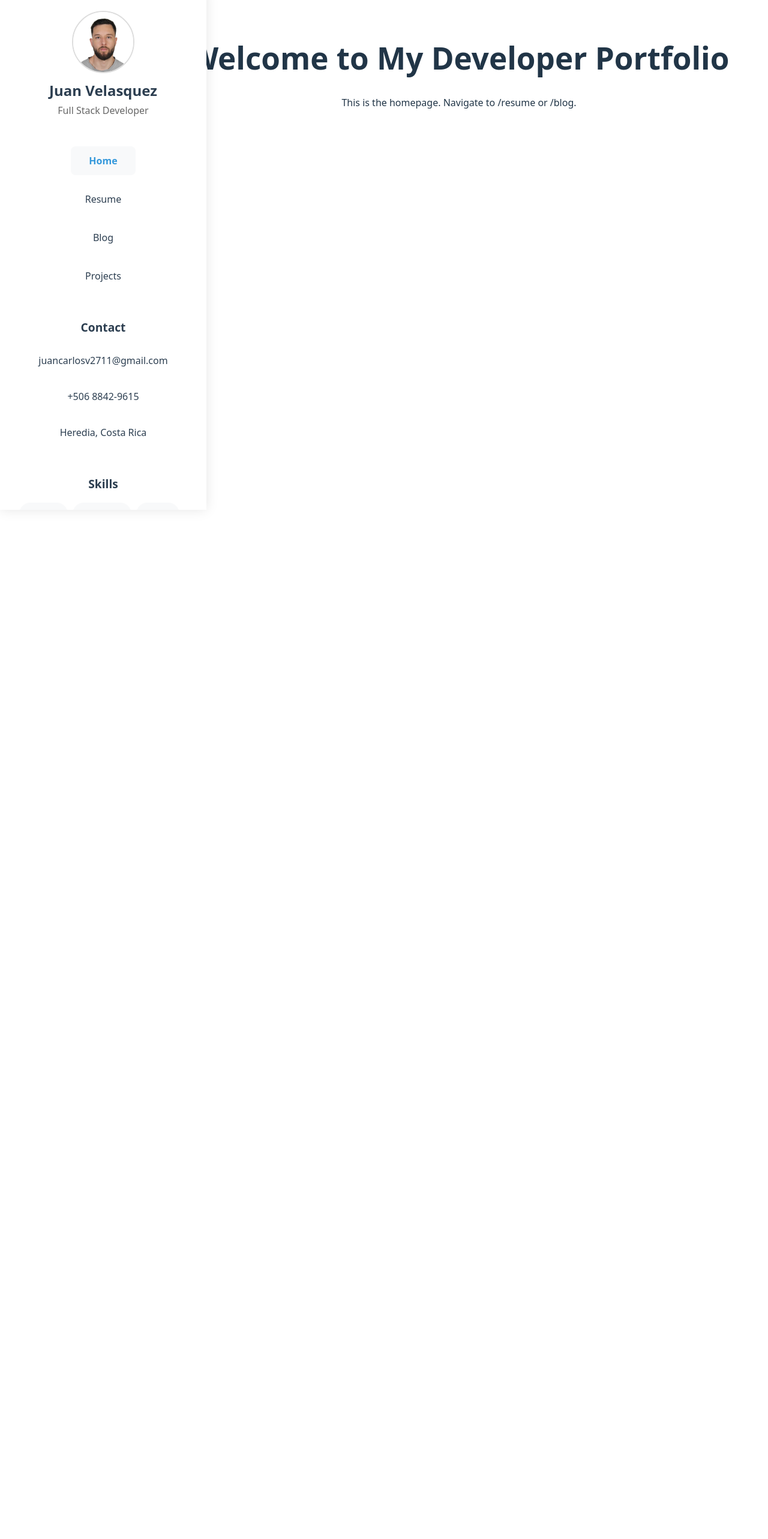
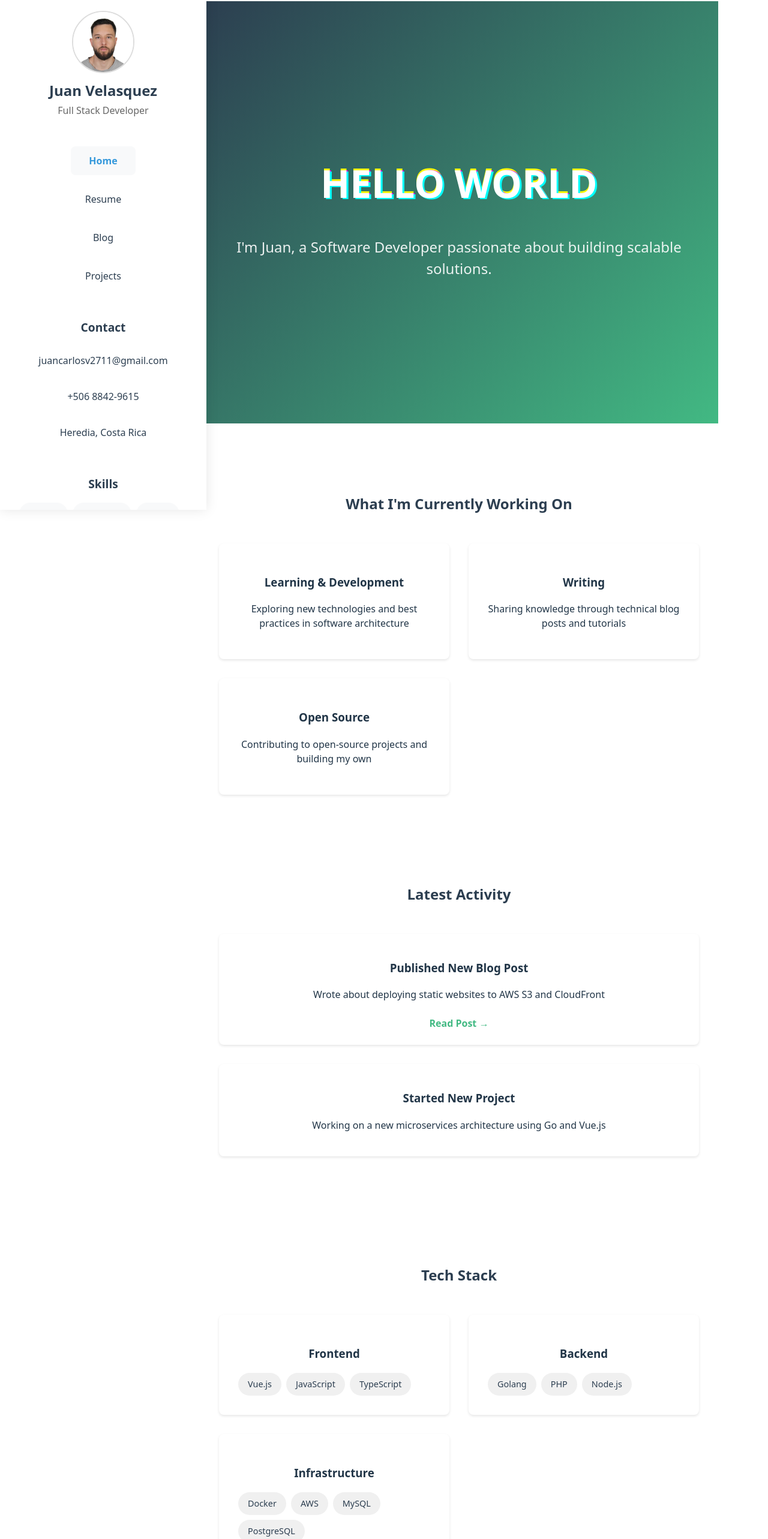
Before and after one commit to juancarlosv2711/static-resume-blog, a Vue app: page / in a window 1280 px wide. Shown: the part 14-2580 px from the top of the page at 60% size. Before the commit the page ends 864 px from the top, so only its background shows below. Built offline with nearby package versions, Linux system fonts and the light colour scheme; the HTML template or start-up script is replaced by a standard one.

Commit message:
Adding home info

```diff
--- a/src/components/views/Home.vue
+++ b/src/components/views/Home.vue
@@ -1,20 +1,335 @@
 <!-- Add at least a <template> or <script> -->
 <template>
   <div class="home">
-      <h1>Welcome to My Developer Portfolio</h1>
-      <p>This is the homepage. Navigate to /resume or /blog.</p>
+    <section class="hero">
+      <div class="hero-content">
+        <h1 class="glitch" data-text="Hello World">Hello World</h1>
+        <p class="typing-text">
+          I'm Juan, a Software Developer passionate about building scalable
+          solutions.
+        </p>
+      </div>
+    </section>
+
+    <section class="current-focus">
+      <h2>What I'm Currently Working On</h2>
+      <div class="focus-grid">
+        <div class="focus-card">
+          <i class="fas fa-code"></i>
+          <h3>Learning & Development</h3>
+          <p>
+            Exploring new technologies and best practices in software
+            architecture
+          </p>
+        </div>
+        <div class="focus-card">
+          <i class="fas fa-pen"></i>
+          <h3>Writing</h3>
+          <p>Sharing knowledge through technical blog posts and tutorials</p>
+        </div>
+        <div class="focus-card">
+          <i class="fas fa-project-diagram"></i>
+          <h3>Open Source</h3>
+          <p>Contributing to open-source projects and building my own</p>
+        </div>
+      </div>
+    </section>
+
+    <section class="latest-activity">
+      <h2>Latest Activity</h2>
+      <div class="activity-timeline">
+        <div class="timeline-item">
+          <div class="timeline-content">
+            <h3>Published New Blog Post</h3>
+            <p>
+              Wrote about deploying static websites to AWS S3 and CloudFront
+            </p>
+            <router-link to="/blog/static-website-hosting" class="read-more"
+              >Read Post →</router-link
+            >
+          </div>
+        </div>
+        <div class="timeline-item">
+          <div class="timeline-content">
+            <h3>Started New Project</h3>
+            <p>
+              Working on a new microservices architecture using Go and Vue.js
+            </p>
+          </div>
+        </div>
+      </div>
+    </section>
+
+    <section class="tech-stack">
+      <h2>Tech Stack</h2>
+      <div class="stack-grid">
+        <div class="stack-category">
+          <h3>Frontend</h3>
+          <div class="stack-items">
+            <span class="stack-item">Vue.js</span>
+            <span class="stack-item">JavaScript</span>
+            <span class="stack-item">TypeScript</span>
+          </div>
+        </div>
+        <div class="stack-category">
+          <h3>Backend</h3>
+          <div class="stack-items">
+            <span class="stack-item">Golang</span>
+            <span class="stack-item">PHP</span>
+            <span class="stack-item">Node.js</span>
+          </div>
+        </div>
+        <div class="stack-category">
+          <h3>Infrastructure</h3>
+          <div class="stack-items">
+            <span class="stack-item">Docker</span>
+            <span class="stack-item">AWS</span>
+            <span class="stack-item">MySQL</span>
+            <span class="stack-item">PostgreSQL</span>
+          </div>
+        </div>
+      </div>
+    </section>
+
+    <section class="connect">
+      <h2>Let's Connect</h2>
+      <p>
+        I'm always open to discussing new projects, ideas, or opportunities.
+      </p>
+      <div class="social-links">
+        <a
+          href="https://github.com/yourusername"
+          target="_blank"
+          class="social-link"
+        >
+          <i class="fab fa-github"></i>
+        </a>
+        <a
+          href="https://linkedin.com/in/yourusername"
+          target="_blank"
+          class="social-link"
+        >
+          <i class="fab fa-linkedin"></i>
+        </a>
+        <a href="mailto:juancarlosv2711@gmail.com" class="social-link">
+          <i class="fas fa-envelope"></i>
+        </a>
+      </div>
+    </section>
   </div>
 </template>
 
 <script>
 export default {
-    name: 'HomeView'
-  }
+  name: "HomeView",
+};
 </script>
 
 <style scoped>
 .home {
+  max-width: 1200px;
+  margin: 0 auto;
+  padding: 0 2rem;
+}
+
+.hero {
+  height: 80vh;
+  display: flex;
+  align-items: center;
+  justify-content: center;
   text-align: center;
+  background: linear-gradient(135deg, #2c3e50 0%, #42b983 100%);
+  color: white;
+  margin: -2rem -2rem 2rem -2rem;
+  padding: 2rem;
+}
+
+.hero-content {
+  max-width: 800px;
+}
+
+.glitch {
+  font-size: 4rem;
+  font-weight: 700;
+  text-transform: uppercase;
+  position: relative;
+  text-shadow: 0.05em 0 0 #00fffc, -0.03em -0.04em 0 #fc00ff,
+    0.025em 0.04em 0 #fffc00;
+  animation: glitch 725ms infinite;
+}
+
+.typing-text {
+  font-size: 1.5rem;
+  margin-top: 1rem;
+  opacity: 0.9;
+}
+
+.current-focus,
+.latest-activity,
+.tech-stack,
+.connect {
+  padding: 4rem 0;
+}
+
+h2 {
+  text-align: center;
+  margin-bottom: 3rem;
+  color: #2c3e50;
+}
+
+.focus-grid {
+  display: grid;
+  grid-template-columns: repeat(auto-fit, minmax(250px, 1fr));
+  gap: 2rem;
+}
+
+.focus-card {
+  background: white;
+  padding: 2rem;
+  border-radius: 8px;
+  box-shadow: 0 2px 4px rgba(0, 0, 0, 0.1);
+  text-align: center;
+  transition: transform 0.3s ease;
+}
+
+.focus-card:hover {
+  transform: translateY(-5px);
+}
+
+.focus-card i {
+  font-size: 2.5rem;
+  color: #42b983;
+  margin-bottom: 1rem;
+}
+
+.activity-timeline {
+  max-width: 800px;
+  margin: 0 auto;
+}
+
+.timeline-item {
+  margin-bottom: 2rem;
+}
+
+.timeline-content {
+  background: white;
+  padding: 1.5rem;
+  border-radius: 8px;
+  box-shadow: 0 2px 4px rgba(0, 0, 0, 0.1);
+  transition: transform 0.3s ease;
+}
+
+.timeline-content:hover {
+  transform: translateX(5px);
+}
+
+.stack-grid {
+  display: grid;
+  grid-template-columns: repeat(auto-fit, minmax(250px, 1fr));
+  gap: 2rem;
+}
+
+.stack-category {
+  background: white;
+  padding: 2rem;
+  border-radius: 8px;
+  box-shadow: 0 2px 4px rgba(0, 0, 0, 0.1);
+}
+
+.stack-items {
+  display: flex;
+  flex-wrap: wrap;
+  gap: 0.5rem;
+  margin-top: 1rem;
+}
+
+.stack-item {
+  background: #f0f0f0;
+  padding: 0.5rem 1rem;
+  border-radius: 20px;
+  font-size: 0.9rem;
+  color: #2c3e50;
+}
+
+.connect {
+  text-align: center;
+  background: #f8f9fa;
+  padding: 4rem;
+  border-radius: 8px;
+}
+
+.social-links {
+  display: flex;
+  justify-content: center;
+  gap: 1.5rem;
   margin-top: 2rem;
 }
+
+.social-link {
+  color: #2c3e50;
+  font-size: 1.5rem;
+  transition: color 0.3s ease;
+}
+
+.social-link:hover {
+  color: #42b983;
+}
+
+.read-more {
+  color: #42b983;
+  text-decoration: none;
+  font-weight: 600;
+  display: inline-block;
+  margin-top: 0.5rem;
+}
+
+@keyframes glitch {
+  0% {
+    text-shadow: 0.05em 0 0 #00fffc, -0.03em -0.04em 0 #fc00ff,
+      0.025em 0.04em 0 #fffc00;
+  }
+  15% {
+    text-shadow: 0.05em 0 0 #00fffc, -0.03em -0.04em 0 #fc00ff,
+      0.025em 0.04em 0 #fffc00;
+  }
+  16% {
+    text-shadow: -0.05em -0.025em 0 #00fffc, 0.025em 0.035em 0 #fc00ff,
+      -0.05em -0.05em 0 #fffc00;
+  }
+  49% {
+    text-shadow: -0.05em -0.025em 0 #00fffc, 0.025em 0.035em 0 #fc00ff,
+      -0.05em -0.05em 0 #fffc00;
+  }
+  50% {
+    text-shadow: 0.05em 0.035em 0 #00fffc, 0.03em 0 0 #fc00ff,
+      0 -0.04em 0 #fffc00;
+  }
+  99% {
+    text-shadow: 0.05em 0.035em 0 #00fffc, 0.03em 0 0 #fc00ff,
+      0 -0.04em 0 #fffc00;
+  }
+  100% {
+    text-shadow: -0.05em 0 0 #00fffc, -0.025em -0.04em 0 #fc00ff,
+      -0.04em -0.025em 0 #fffc00;
+  }
+}
+
+@media (max-width: 768px) {
+  .hero {
+    height: auto;
+    padding: 4rem 2rem;
+  }
+
+  .glitch {
+    font-size: 2.5rem;
+  }
+
+  .typing-text {
+    font-size: 1.2rem;
+  }
+
+  .timeline-content {
+    margin: 0;
+  }
+}
 </style>
```
Lines whose indentation alone changed are shown as unchanged.
